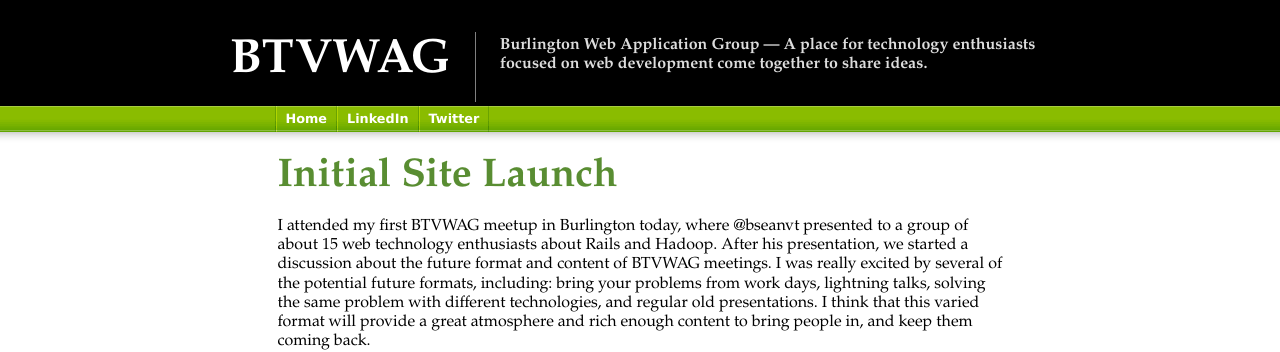
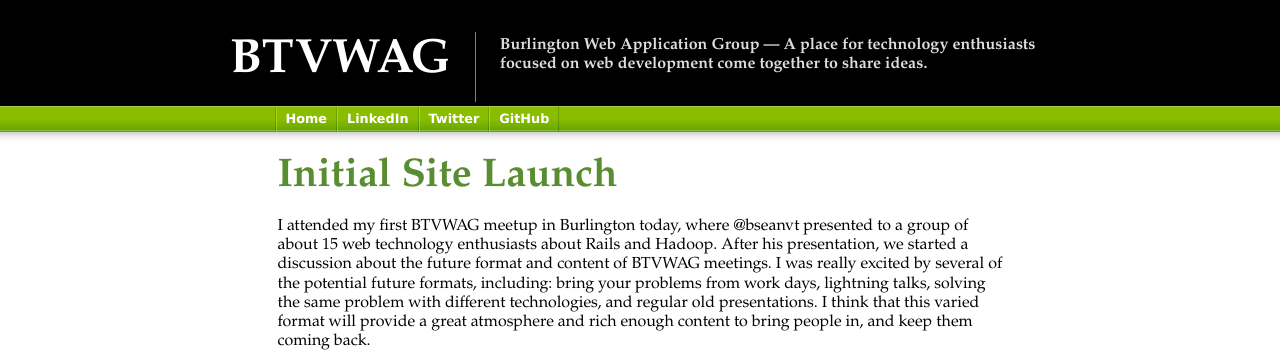
Before and after one commit to btvwag/btvwag.github.com, a Jekyll site: the page built from index.html, in a window 1280 px wide. Shown: the top 352 px of the page. Built offline with Jekyll 4.4.1, drawn with Linux system fonts in a browser that asks for light colours.

Commit message:
Added github link.

```diff
--- a/_layouts/default.html
+++ b/_layouts/default.html
@@ -19,6 +19,7 @@
             <li><a href="http://www.btvwag.org/">Home</a></li>
             <li><a href="http://www.linkedin.com/groups?gid=3092379">LinkedIn</a></li>
             <li><a href="http://twitter.com/btvwag">Twitter</a></li>
+            <li><a href="http://github.com/btvwag">GitHub</a></li>
         </ul>
     </div>
 
```
